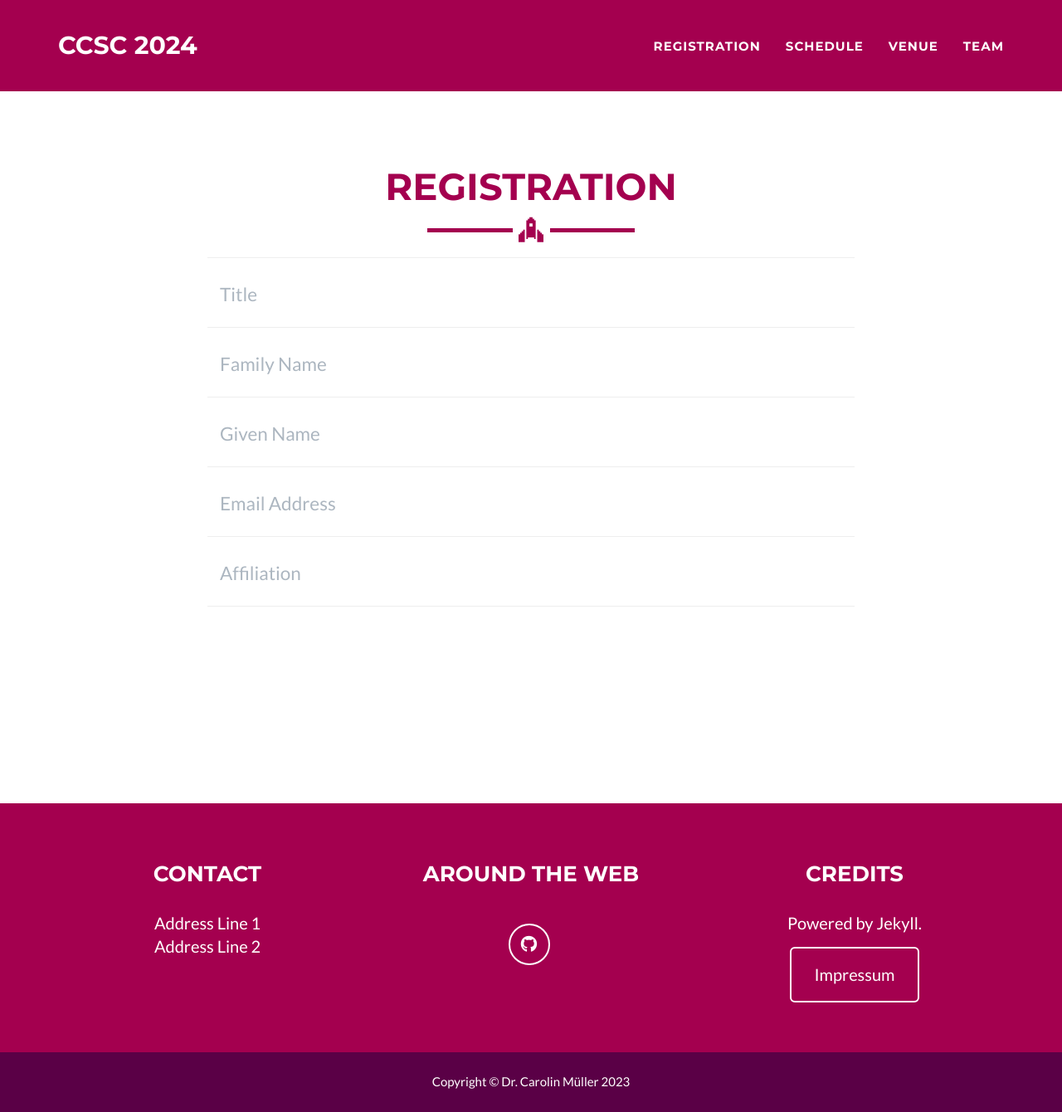
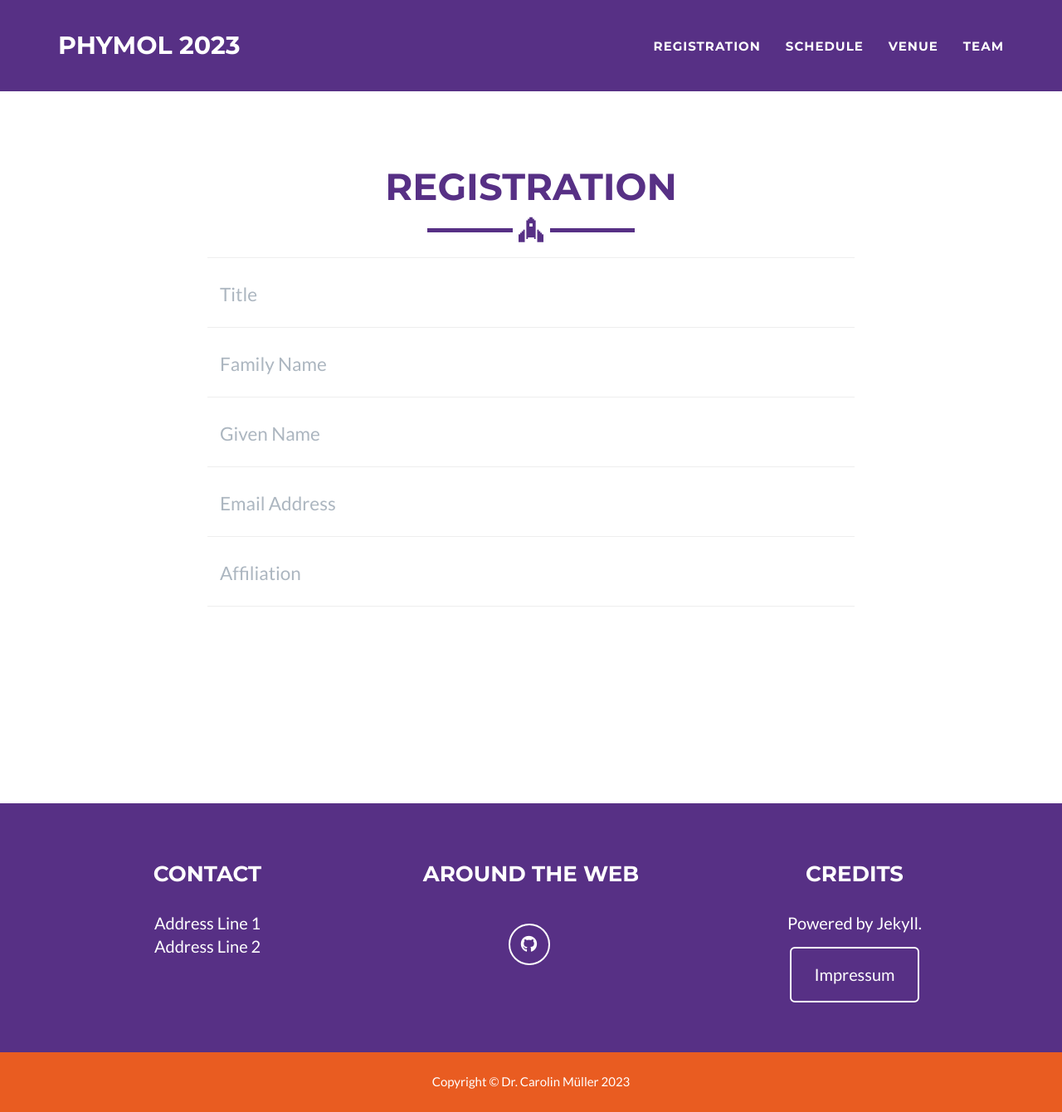
Before and after one commit to phymol/phymol.github.io, a Jekyll site: the page built from registration.html, in a window 1280 px wide and 1340 px high. Shown: the whole window at 83% size. Built offline with Jekyll 4.4.1, drawn with Linux system fonts in a browser that asks for light colours; part of the change alters nothing that is shown.

Commit message:
Update _config.yml

```diff
--- a/_config.yml
+++ b/_config.yml
@@ -1,10 +1,10 @@
 # Site settings
-title: CCSC 2024
-email: chemcompspace@gmail.com
-url: https://ccsc2024.github.io/
-description: "Chemical Compound Space Conference 2024"
+title: PHYMOL 2023
+email: phymol2023@gmail.com
+url: https://phymol.github.io/
+description: "PHYMOL Conference 2023"
 
-keywords: "• Heidelberg • May, 21<sup>st</sup> to 24<sup>th</sup> • Germany •"
+keywords: "• Luxembourg • September, 12<sup>th</sup> to 15<sup>th</sup> • Campus Limpertsberg •"
 meta_author: Carolin Müller
 
 # Google webmaster tools
@@ -25,10 +25,10 @@ disqus_shortname: myshortname
 
 # Color settings (hex-codes without the leading hash-tag)
 color:
-  primary: 4F5D75 # (dark blue) 729FCF # '114, 159, 207'
-  primary-rgb: 79,93,117 #114,159,207
-  secondary: A4004F # (magenta) 3465A4 # '52, 101, 164'
-  secondary-dark: 5A0046 #(bery: 90,0,70) # BFC0C0 # (gray) 204A87 # '32, 74, 135'
+  primary: F3BFAD # (light-orange: '243, 191, 173'
+  primary-rgb: 243,191,173 #
+  secondary: 573085 # (purple) '87, 48, 133'
+  secondary-dark: E95C21 #(orange: 233,92,33)'
 
 # Footer settings
 footer:
@@ -40,7 +40,7 @@ footer:
 # Social networks usernames (many more available: google-plus, flickr, dribbble, pinterest, instagram, tumblr, linkedin, etc.)
 social:
   - title: github
-    url: https://github.com/ccsc2024/ccsc2024.github.io
+    url: https://github.com/phymol/phymol.github.io
 
 # Postal address (add as many lines as necessary)
 address:
```
